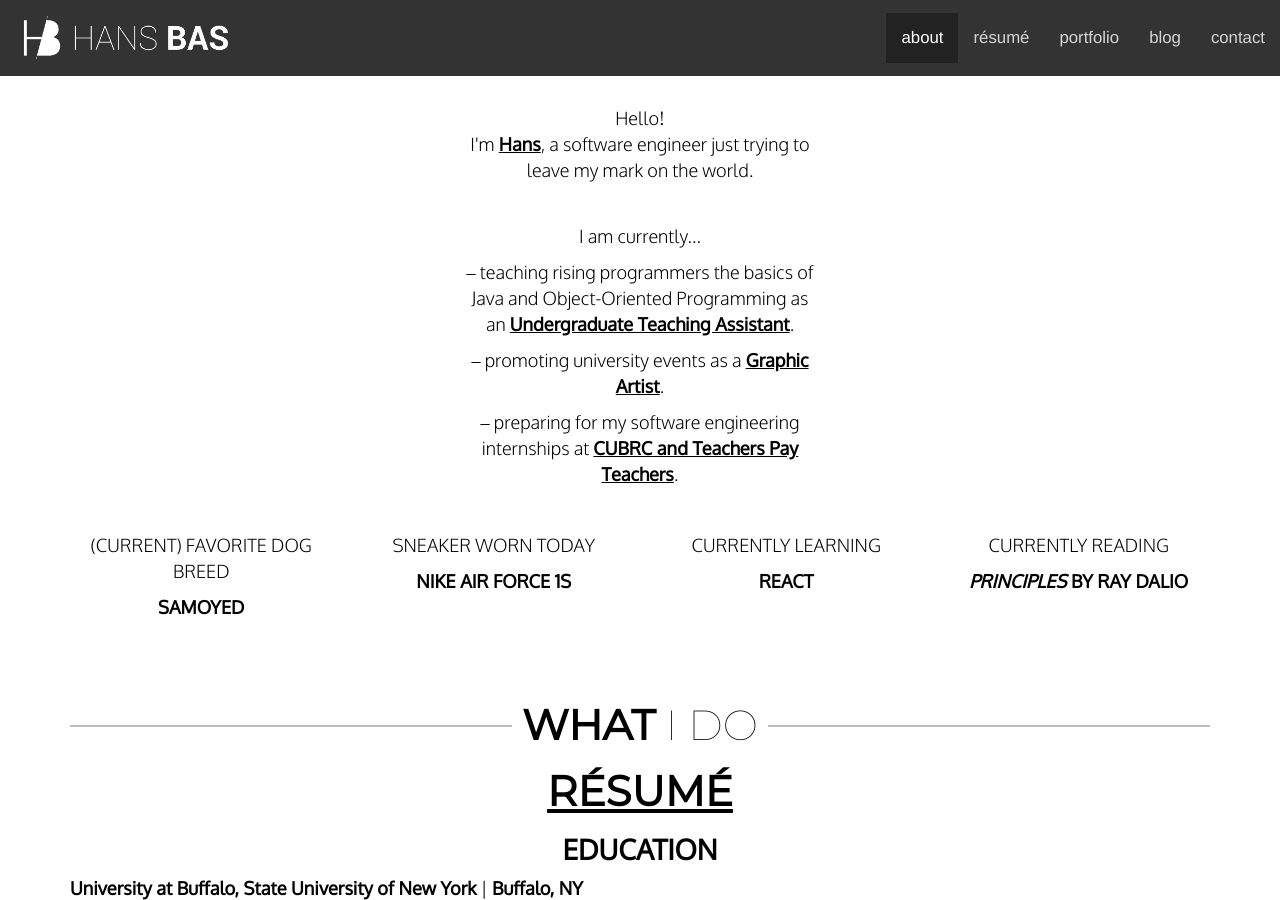
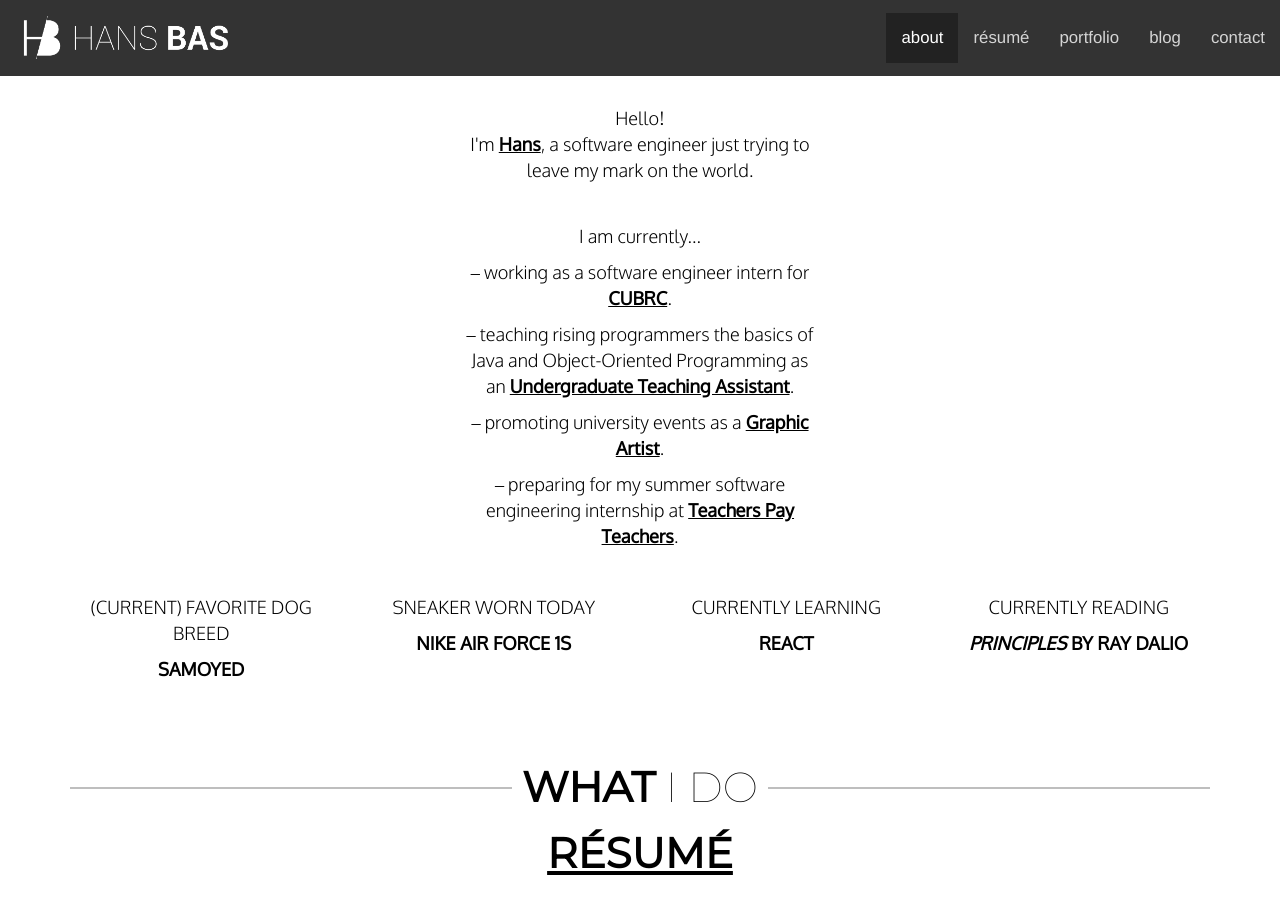
Before and after one commit to haanmiba/haanmiba.github.io, a Jekyll site: the page built from index.md, in a window 1280 px wide and 900 px high, scrolled down 833 px. Built offline with Jekyll 4.4.1, drawn with Linux system fonts in a browser that asks for light colours; nearby versions of some CDN libraries.

Commit message:
Updated about page

```diff
--- a/_data/about.yml
+++ b/_data/about.yml
@@ -1,10 +1,12 @@
 currently:
+  - action: "working as a software engineer intern for"
+    subject: "CUBRC"
   - action: "teaching rising programmers the basics of Java and Object-Oriented Programming as an"
     subject: "Undergraduate Teaching Assistant"
   - action: "promoting university events as a "
     subject: "Graphic Artist"
-  - action: "preparing for my software engineering internships at"
-    subject: "CUBRC and Teachers Pay Teachers"
+  - action: "preparing for my summer software engineering internship at"
+    subject: "Teachers Pay Teachers"
 dog: "Samoyed"
 sneaker: "Nike Air Force 1s"
 learning: "React"
```
